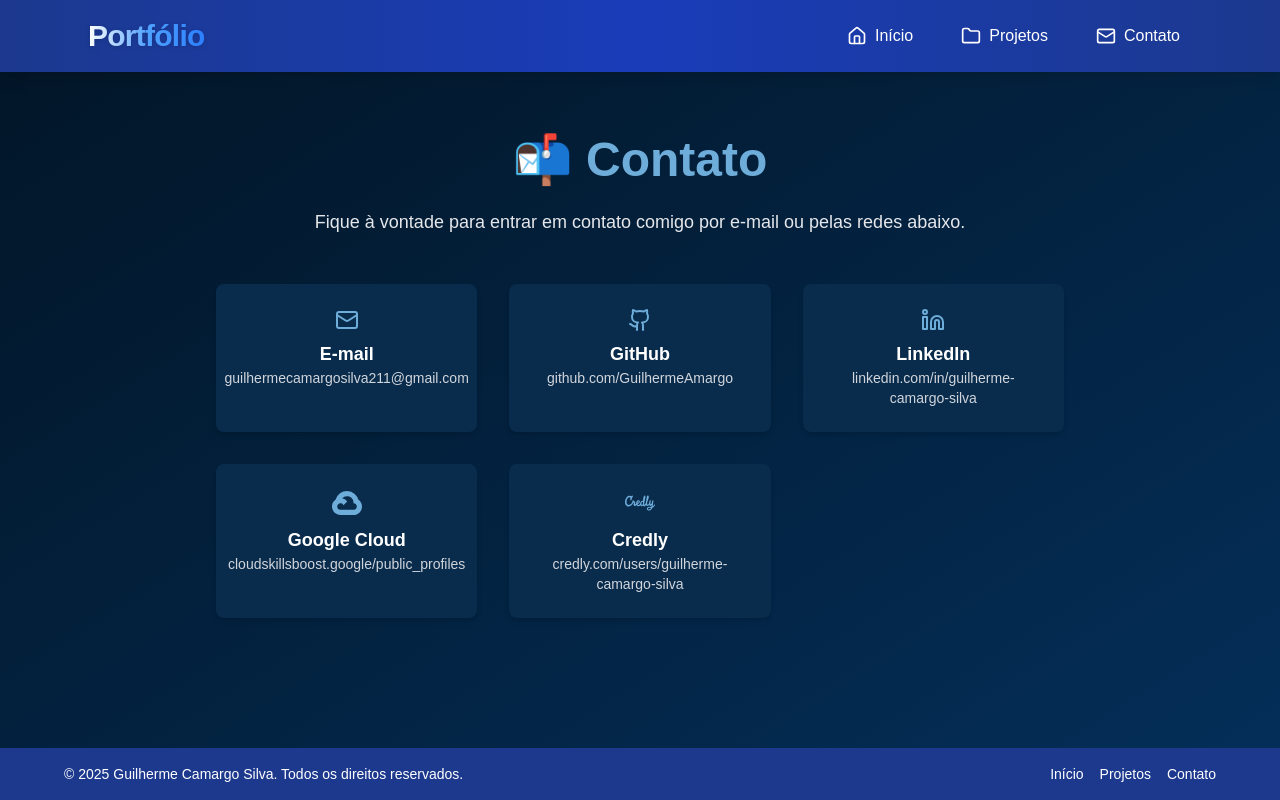
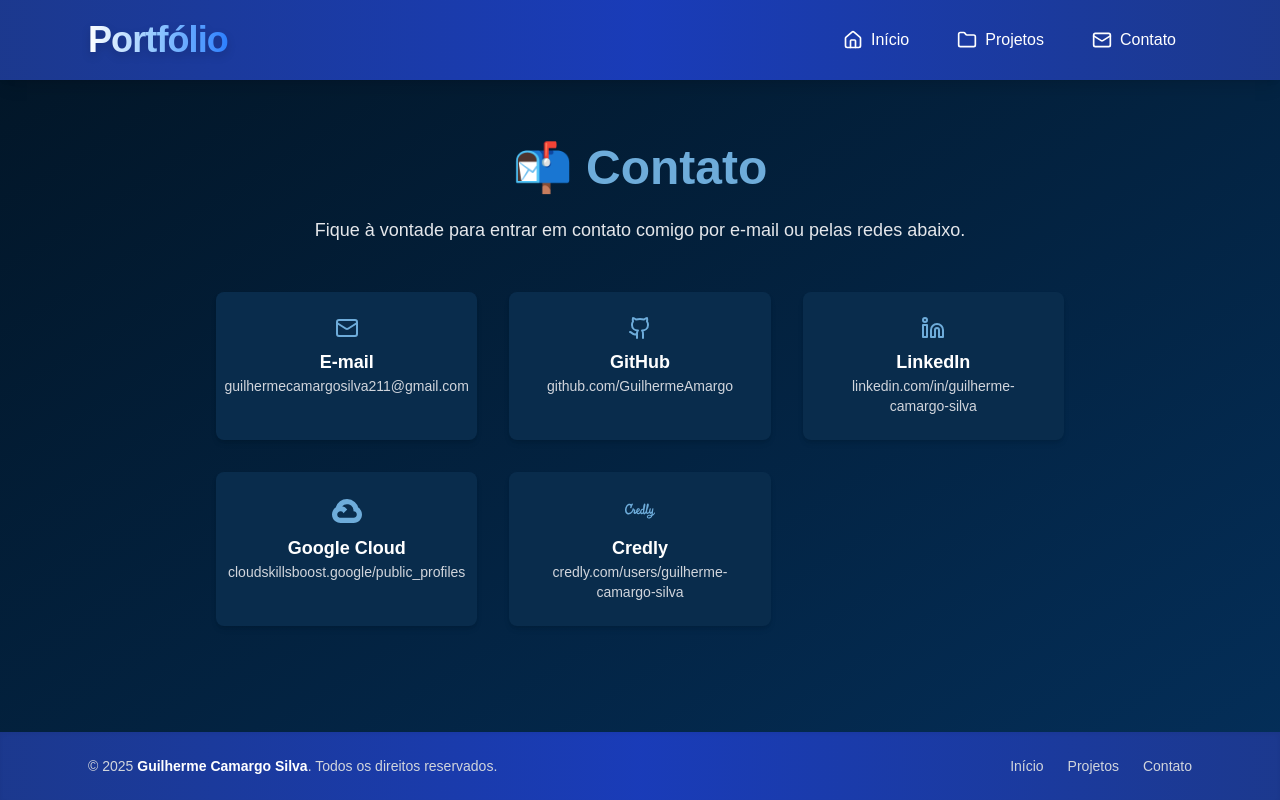
Before and after one commit to GuilhermeAmargo/MyPortfolio, a Next.js app: page /contact in a window 1280 px wide. Built offline with nearby package versions, Linux system fonts and the light colour scheme.

Commit message:
feat: update components

```diff
--- a/src/app/project15/page.tsx
+++ b/src/app/project15/page.tsx
@@ -15,21 +15,25 @@
 
         {/* Cards dos projetos */}
         <div className="grid grid-cols-1 sm:grid-cols-2 gap-8 bg-[#578FCA] p-6 rounded-xl shadow-lg">
+
           <ProjectCard
             title="Home"
             description={`Esta é a tela inicial do projeto desenvolvido com React Native e Expo. Ela apresenta um título centralizado e uma imagem aleatória da internet, servindo como uma introdução visual simples e moderna ao aplicativo.`}
             imageSrc="/images/Home.png"
           />
+
           <ProjectCard
             title="Main"
             description={`Esta tela exibe uma lista de comentários obtidos da API jsonplaceholder.typicode.com. Cada comentário é mostrado dentro de um card e pode ser salvo localmente com um toque, utilizando o AsyncStorage. A quantidade de comentários salvos é exibida dinamicamente no topo da tela. Com um layout escuro, rolagem vertical e interação por toque, a interface é funcional, organizada e pronta para testes com dados mockados.`}
             imageSrc="/images/Main.png"
           />
+
           <ProjectCard
             title="About"
             description={`Esta tela exibe informações básicas sobre o autor e o contexto do projeto. Contém o nome do aluno, curso, disciplina e a data de entrega, organizada em um cartão com estilo limpo e fundo escuro. Ideal para fins de apresentação acadêmica em projetos de desenvolvimento mobile.`}
             imageSrc="/images/About.png"
           />
+
         </div>
 
         {/* Link do repositório */}
--- a/src/components/Footer.tsx
+++ b/src/components/Footer.tsx
@@ -2,17 +2,28 @@
 
 export default function Footer() {
   return (
-    <footer className="bg-blue-900 text-white px-4 py-4">
-      <div className="max-w-6xl mx-auto flex flex-col sm:flex-row justify-between items-center gap-4 text-sm">
-        <p className="text-center sm:text-left">
-          © {new Date().getFullYear()} Guilherme Camargo Silva. Todos os direitos reservados.
+    <footer className="bg-gradient-to-r from-blue-900 via-blue-800 to-blue-900 text-white py-6 shadow-inner">
+      <div className="max-w-6xl mx-auto px-6 flex flex-col sm:flex-row justify-between items-center gap-4 text-sm">
+        <p className="text-center sm:text-left text-gray-300">
+          © {new Date().getFullYear()} <span className="font-semibold text-white">Guilherme Camargo Silva</span>. Todos os direitos reservados.
         </p>
-        <nav className="flex gap-4">
-          <Link href="/" className="hover:underline">Início</Link>
-          <Link href="/projects" className="hover:underline">Projetos</Link>
-          <Link href="/contact" className="hover:underline">Contato</Link>
+        <nav className="flex gap-6 text-gray-300 text-sm font-medium">
+          <FooterLink href="/" label="Início" />
+          <FooterLink href="/projects" label="Projetos" />
+          <FooterLink href="/contact" label="Contato" />
         </nav>
       </div>
     </footer>
   );
 }
+
+function FooterLink({ href, label }: { href: string; label: string }) {
+  return (
+    <Link
+      href={href}
+      className="transition-all duration-200 hover:text-white hover:underline underline-offset-4"
+    >
+      {label}
+    </Link>
+  );
+}
--- a/src/components/Header.tsx
+++ b/src/components/Header.tsx
@@ -3,14 +3,14 @@
 
 export default function Header() {
   return (
-    <header className="bg-gradient-to-r from-blue-900 via-blue-800 to-blue-900 text-white shadow-lg">
-      <div className="max-w-6xl mx-auto px-6 py-4 flex justify-between items-center">
-        <h1 className="text-3xl font-bold tracking-tight text-white">
-          <span className="bg-gradient-to-r from-white via-blue-400 to-blue-500 text-transparent bg-clip-text drop-shadow-sm">
+    <header className="bg-gradient-to-r from-blue-900 via-blue-800 to-blue-900 shadow-lg">
+      <div className="max-w-6xl mx-auto px-6 py-5 flex items-center">
+        <h1 className="text-4xl font-extrabold tracking-tight mr-auto">
+          <span className="bg-gradient-to-r from-white via-blue-300 to-blue-500 text-transparent bg-clip-text drop-shadow-lg">
             Portfólio
           </span>
         </h1>
-        <nav className="flex gap-6 text-base items-center">
+        <nav className="flex gap-4 text-base items-center">
           <NavItem href="/" icon={<Home className="w-5 h-5" />} label="Início" />
           <NavItem href="/projects" icon={<Folder className="w-5 h-5" />} label="Projetos" />
           <NavItem href="/contact" icon={<Mail className="w-5 h-5" />} label="Contato" />
@@ -20,14 +20,22 @@
   );
 }
 
-function NavItem({ href, icon, label }: { href: string; icon: React.ReactNode; label: string }) {
+function NavItem({
+  href,
+  icon,
+  label,
+}: {
+  href: string;
+  icon: React.ReactNode;
+  label: string;
+}) {
   return (
     <Link
       href={href}
-      className="flex items-center gap-2 px-3 py-2 rounded-md transition-colors duration-200 hover:bg-white/10 hover:text-blue-100"
+      className="flex items-center gap-2 px-4 py-2 rounded-lg transition-all duration-200 font-medium text-white hover:bg-blue-700 hover:text-white hover:shadow-md"
     >
       {icon}
-      <span className="font-medium">{label}</span>
+      <span>{label}</span>
     </Link>
   );
 }
```
